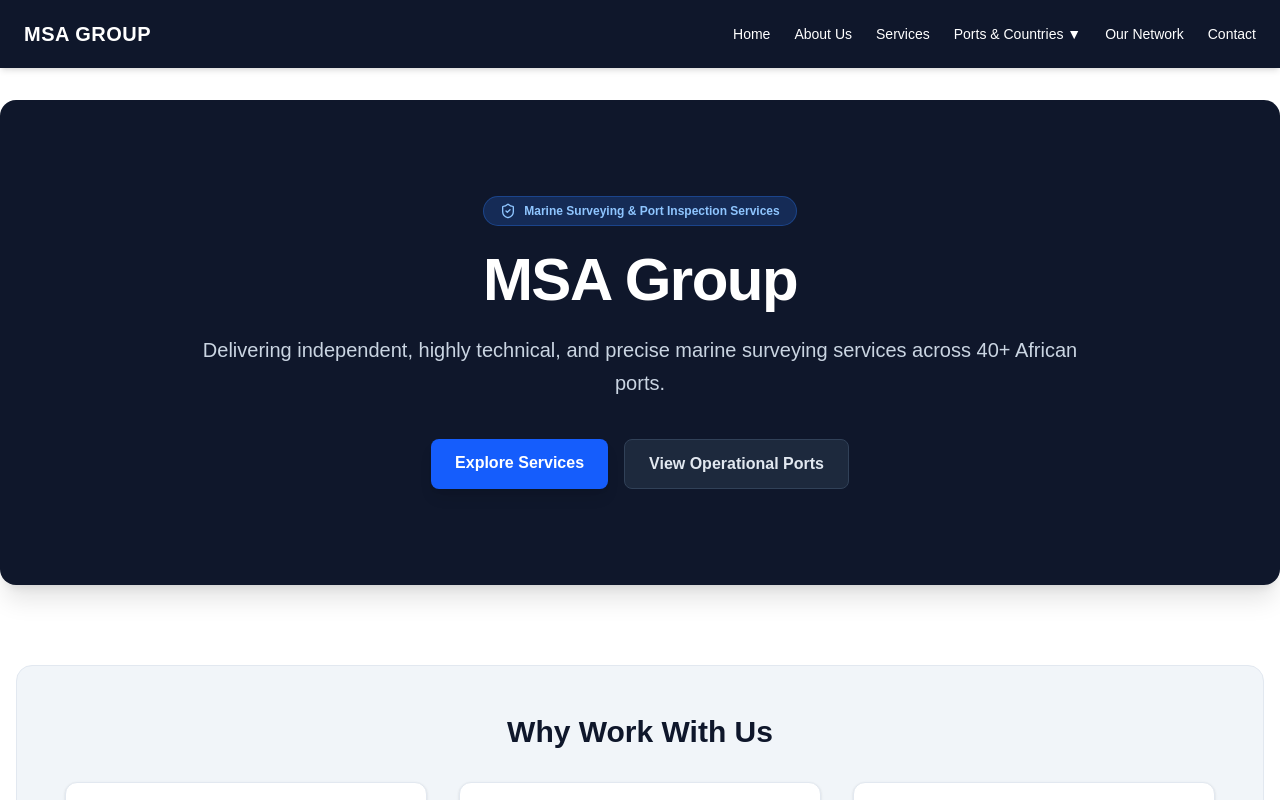
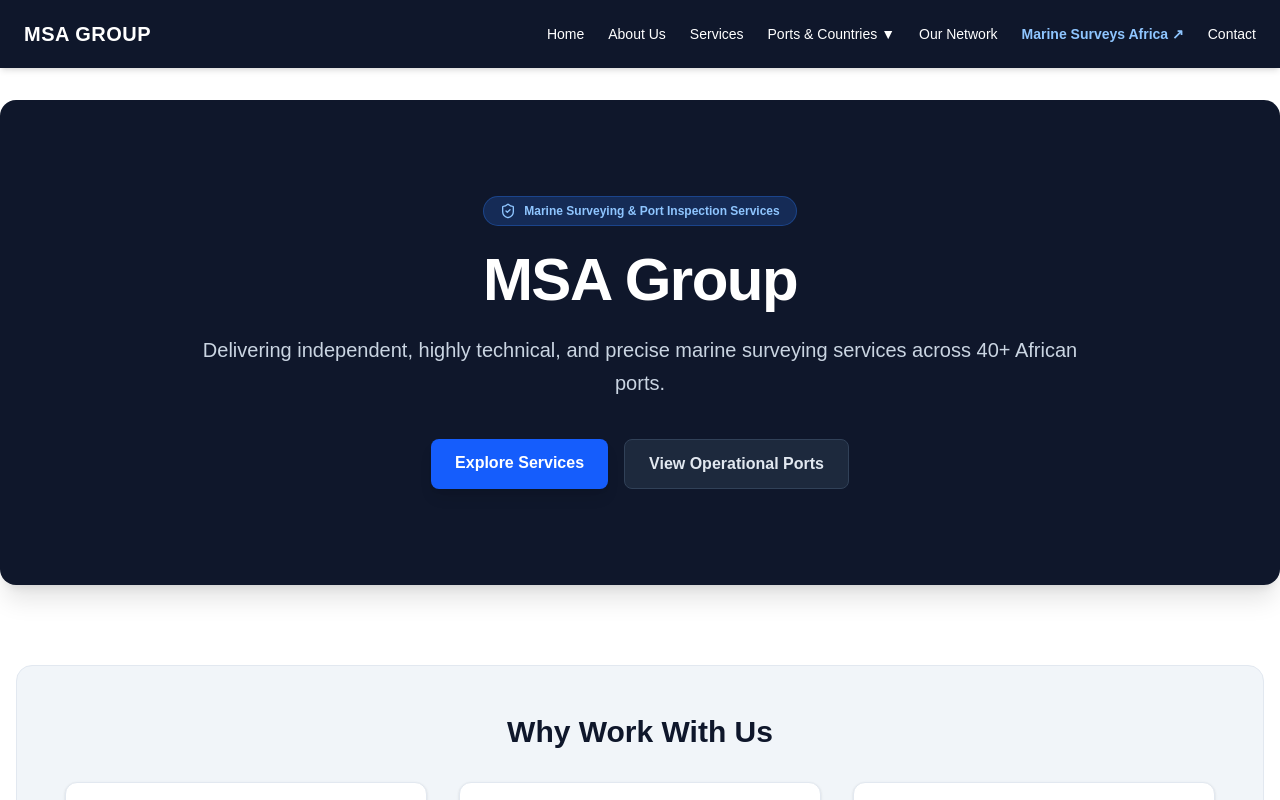
Before and after one commit to MSAsurveys-services/msa-website, a Next.js app: page / in a window 1280 px wide. Shown: the top 800 px of the page. Built offline with nearby package versions, Linux system fonts and the light colour scheme.

Commit message:
Add Navbar to RootLayout

```diff
--- a/components/Navbar.tsx
+++ b/components/Navbar.tsx
@@ -12,21 +12,32 @@ export default function Navbar() {
           <Link href="/about" className="hover:text-blue-400">About Us</Link>
           <Link href="/services" className="hover:text-blue-400">Services</Link>
 
-          {/* Ports & Locations Dropdown */}
+          {/* Primary Hub Dropdown */}
           <div className="relative group cursor-pointer py-2">
             <span className="hover:text-blue-400">Ports & Countries ▼</span>
             <div className="absolute hidden group-hover:block bg-slate-800 text-white rounded shadow-lg py-2 w-64 left-0">
-              <Link href="/ports/douala-cameroon" className="block px-4 py-2 hover:bg-slate-700">Douala (Cameroon)</Link>
-              <Link href="/ports/kribi-cameroon" className="block px-4 py-2 hover:bg-slate-700">Kribi (Cameroon)</Link>
-              <Link href="/ports/limbe-cameroon" className="block px-4 py-2 hover:bg-slate-700">Limbé (Cameroon)</Link>
-              <Link href="/ports/malabo-equatorial-guinea" className="block px-4 py-2 hover:bg-slate-700">Malabo (Equatorial Guinea)</Link>
-              <Link href="/ports/bata-equatorial-guinea" className="block px-4 py-2 hover:bg-slate-700">Bata (Equatorial Guinea)</Link>
-              <Link href="/ports/port-gentil-gabon" className="block px-4 py-2 hover:bg-slate-700">Port-Gentil (Gabon)</Link>
-              <Link href="/ports/pointe-noire-congo" className="block px-4 py-2 hover:bg-slate-700">Pointe-Noire (Congo)</Link>
+              <Link href="/ports/port" className="block px-4 py-2 font-semibold text-blue-400 hover:bg-slate-700">
+                View All 42 Operating Ports →
+              </Link>
+              <div className="border-t border-slate-700 my-1"></div>
+              <span className="block px-4 py-1 text-xs text-gray-400 uppercase tracking-wider font-bold">Primary Hub</span>
+              <Link href="/ports/douala" className="block px-4 py-2 hover:bg-slate-700">Douala (Cameroon)</Link>
+              <Link href="/ports/port" className="block px-4 py-2 hover:bg-slate-700">Kribi (Cameroon)</Link>
+              <Link href="/ports/port" className="block px-4 py-2 hover:bg-slate-700">Limbé (Cameroon)</Link>
             </div>
           </div>
 
           <Link href="/network" className="hover:text-blue-400">Our Network</Link>
+
+          {/* Sister Company Link */}
+          <a
+            href="https://www.marinesurveysafrica.com"
+            target="_blank"
+            rel="noopener noreferrer"
+            className="hover:text-blue-400 text-blue-300 font-semibold"
+          >
+            Marine Surveys Africa ↗
+          </a>
           <Link href="/contact" className="hover:text-blue-400">Contact</Link>
         </nav>
       </div>
```
